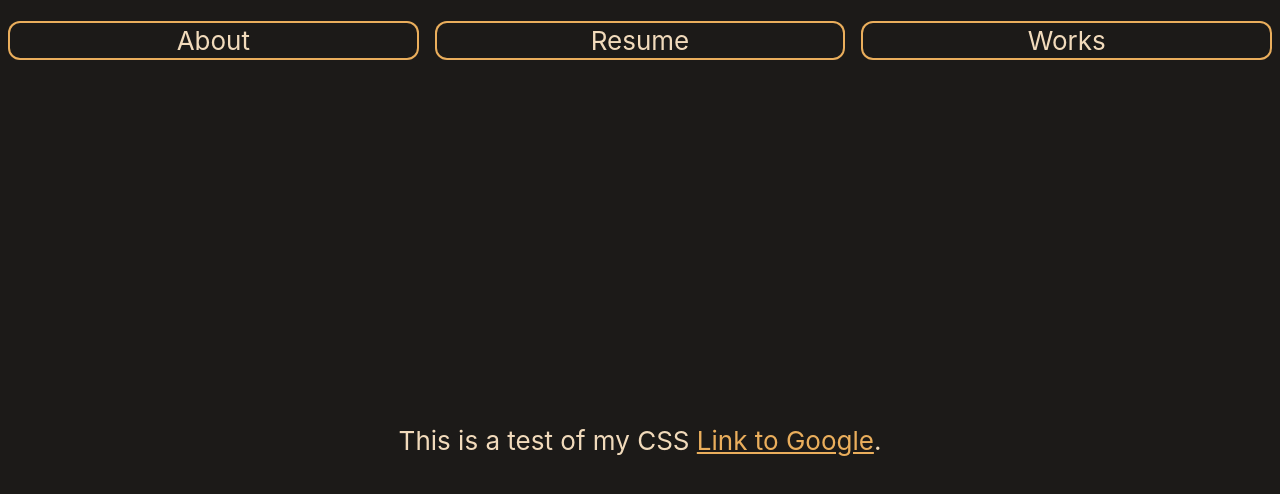
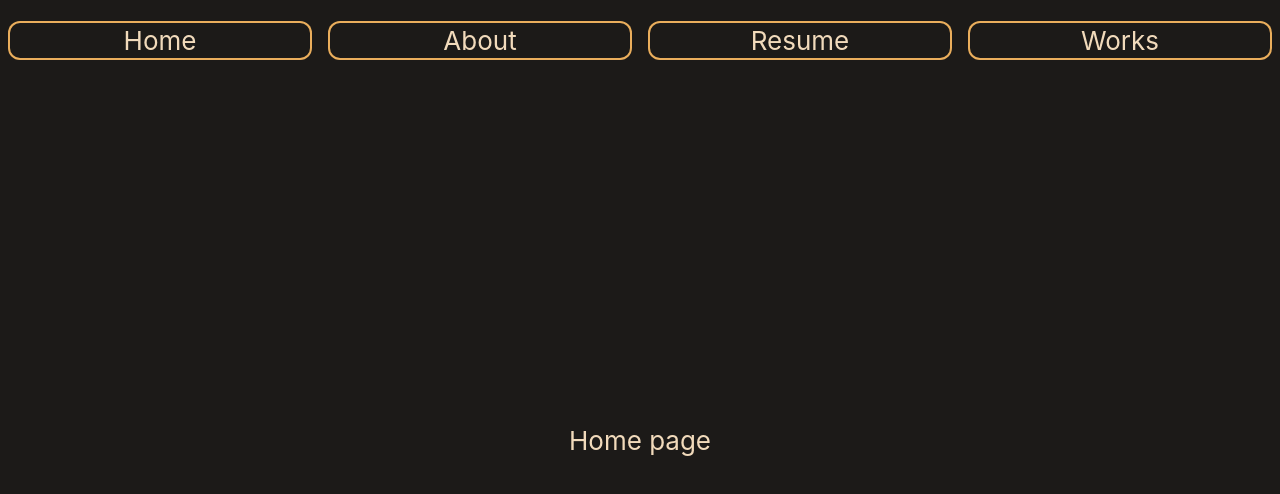
Before and after one commit to john-patterson/john-patterson.github.io, a React (Create React App) app: page / in a window 1280 px wide. Shown: the top 494 px of the page. Built offline with nearby package versions, Linux system fonts and the light colour scheme.

Commit message:
added routing for different pages

```diff
--- a/package.json
+++ b/package.json
@@ -10,8 +10,10 @@
     "@types/node": "^12.0.0",
     "@types/react": "^17.0.0",
     "@types/react-dom": "^17.0.0",
+    "@types/react-router": "^5.1.13",
     "react": "^17.0.1",
     "react-dom": "^17.0.1",
+    "react-router-dom": "^5.2.0",
     "react-scripts": "4.0.3",
     "typescript": "^4.1.2",
     "web-vitals": "^1.0.1"
@@ -39,5 +41,8 @@
       "last 1 firefox version",
       "last 1 safari version"
     ]
+  },
+  "devDependencies": {
+    "@types/react-router-dom": "^5.1.7"
   }
 }
--- a/src/App.css
+++ b/src/App.css
@@ -41,7 +41,8 @@
 }
 
 .App-header a {
-  color: #eaae5c;
+  color: #f1dabb;
+  text-decoration: none;
 }
 
 .App-body {
--- a/src/App.tsx
+++ b/src/App.tsx
@@ -1,21 +1,77 @@
 import React from 'react';
+import {
+  BrowserRouter as Router,
+  Switch,
+  Link,
+  Route
+} from 'react-router-dom';
 import './App.css';
 
 function App() {
   return (
     <div className="App">
+      <Router>
         <head className="App-header">
           <div className="App-header-bar">
-          <div className="App-header-bar-item">About</div>
-          <div className="App-header-bar-item">Resume</div>
-          <div className="App-header-bar-item">Works</div>
+            <Link className="App-header-bar-item" to="/">Home</Link>
+            <Link className="App-header-bar-item" to="/about">About</Link>
+            <Link className="App-header-bar-item" to="/resume">Resume</Link>
+            <Link className="App-header-bar-item" to="/works">Works</Link>
           </div>
         </head>
         <body className="App-body">
-        <p>This is a test of my CSS <a href="google.com">Link to Google</a>.</p>
+          <Switch>
+            <Route path="/" exact>
+              <HomePage />
+            </Route>
+            <Route path="/about">
+              <AboutPage />
+            </Route>
+            <Route path="/resume">
+              <ResumePage />
+            </Route>
+            <Route path="/works">
+              <WorksPage />
+            </Route>
+          </Switch>
         </body>
+      </Router>
     </div>
   );
 }
 
+function HomePage(): JSX.Element {
+  return (
+    <>
+      <p>Home page</p>
+    </>
+  );
+}
+
+function AboutPage(): JSX.Element {
+  return (
+    <>
+      <p>About page</p>
+    </>
+  );
+}
+
+function ResumePage(): JSX.Element {
+  return (
+    <>
+      <p>Resume page</p>
+    </>
+  );
+}
+
+function WorksPage(): JSX.Element {
+  return (
+    <>
+      <p>Works page</p>
+    </>
+  );
+}
+
+
+
 export default App;
```
Also changed, not shown: 1 other file (tests, documents, lock files or other folders). Lines whose indentation alone changed are shown as unchanged.
